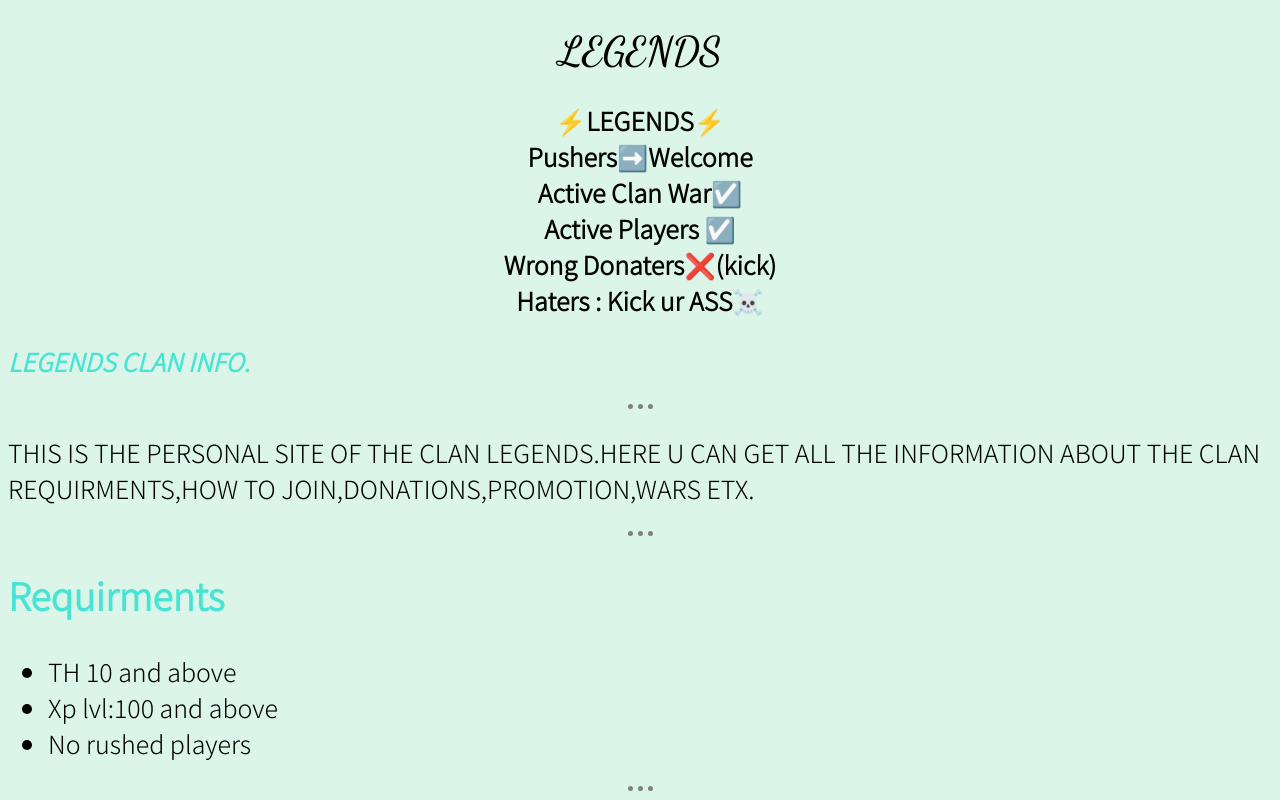
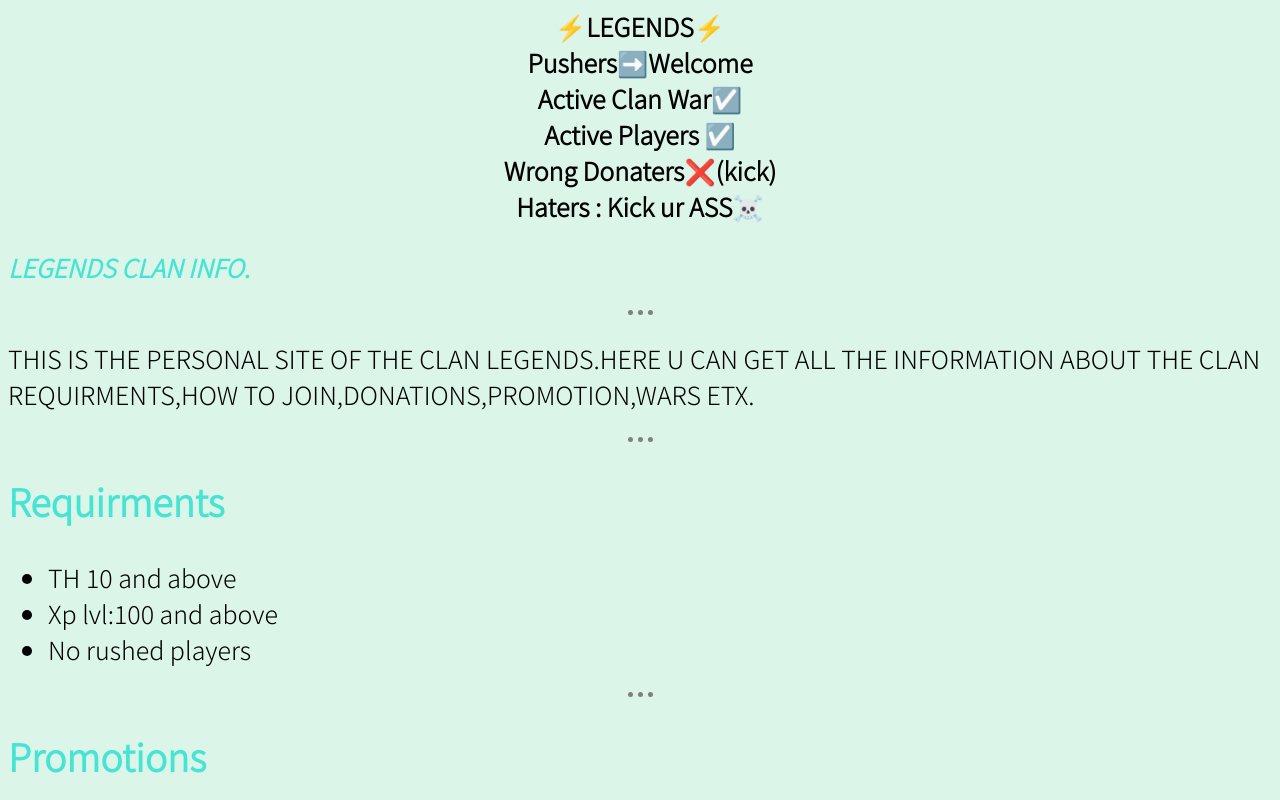
Before and after one commit to Eashan2605/LEGENDS.github.io, a plain HTML site: page index.html in a window 1280 px wide. Shown: the top 800 px of the page. Drawn offline with Linux system fonts and the light colour scheme.

Commit message:
Update index.html

```diff
--- a/index.html
+++ b/index.html
@@ -9,7 +9,6 @@
 <link href="https://fonts.googleapis.com/css2?family=Noto+Sans+KR:wght@300&display=swap" rel="stylesheet">
     </head>
     <body>
-      <h1>LEGENDS</h1>
      <div><strong>⚡LEGENDS⚡<br>
       Pushers➡️Welcome<br>
       Active Clan War☑️<br>
```
